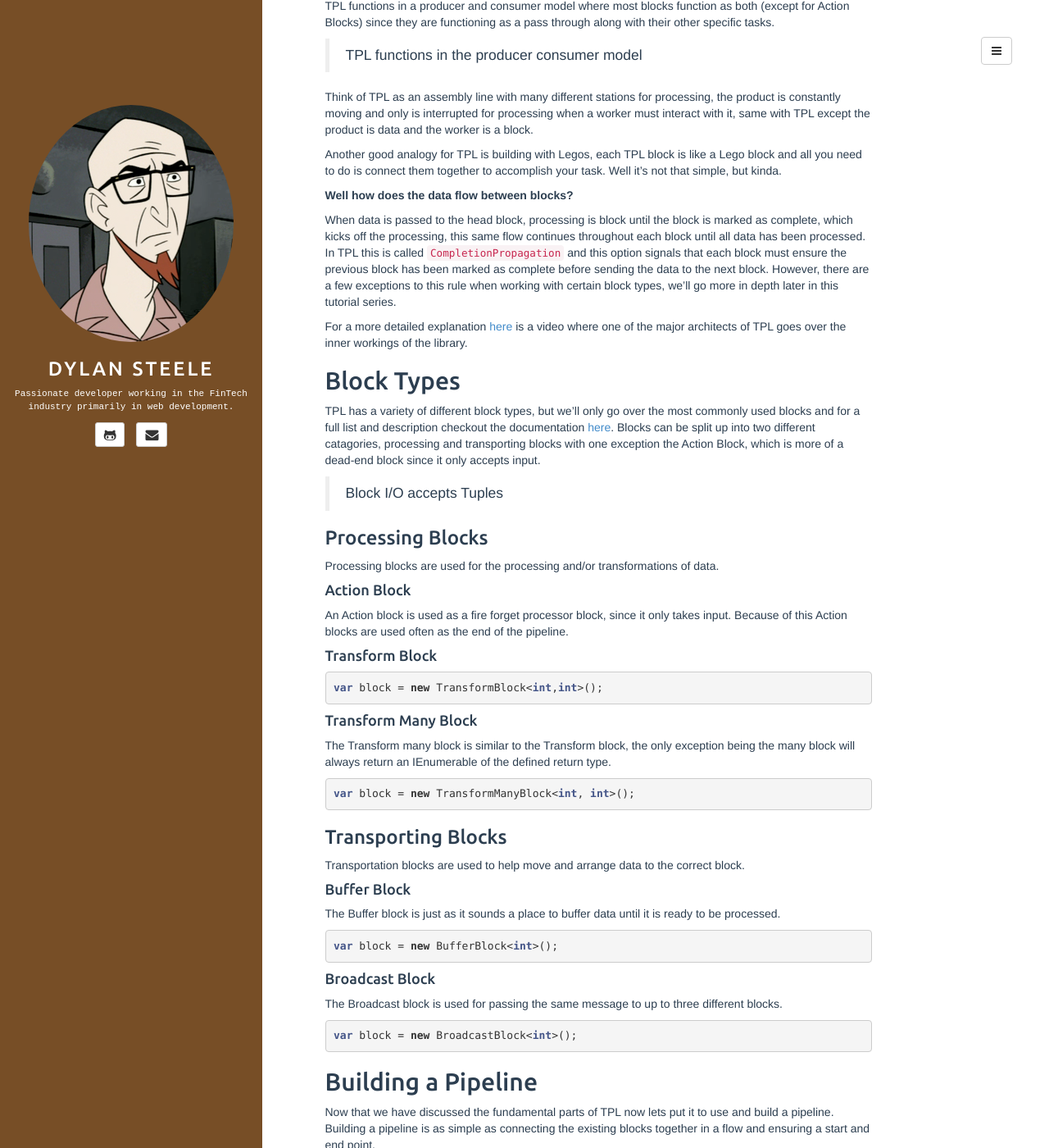
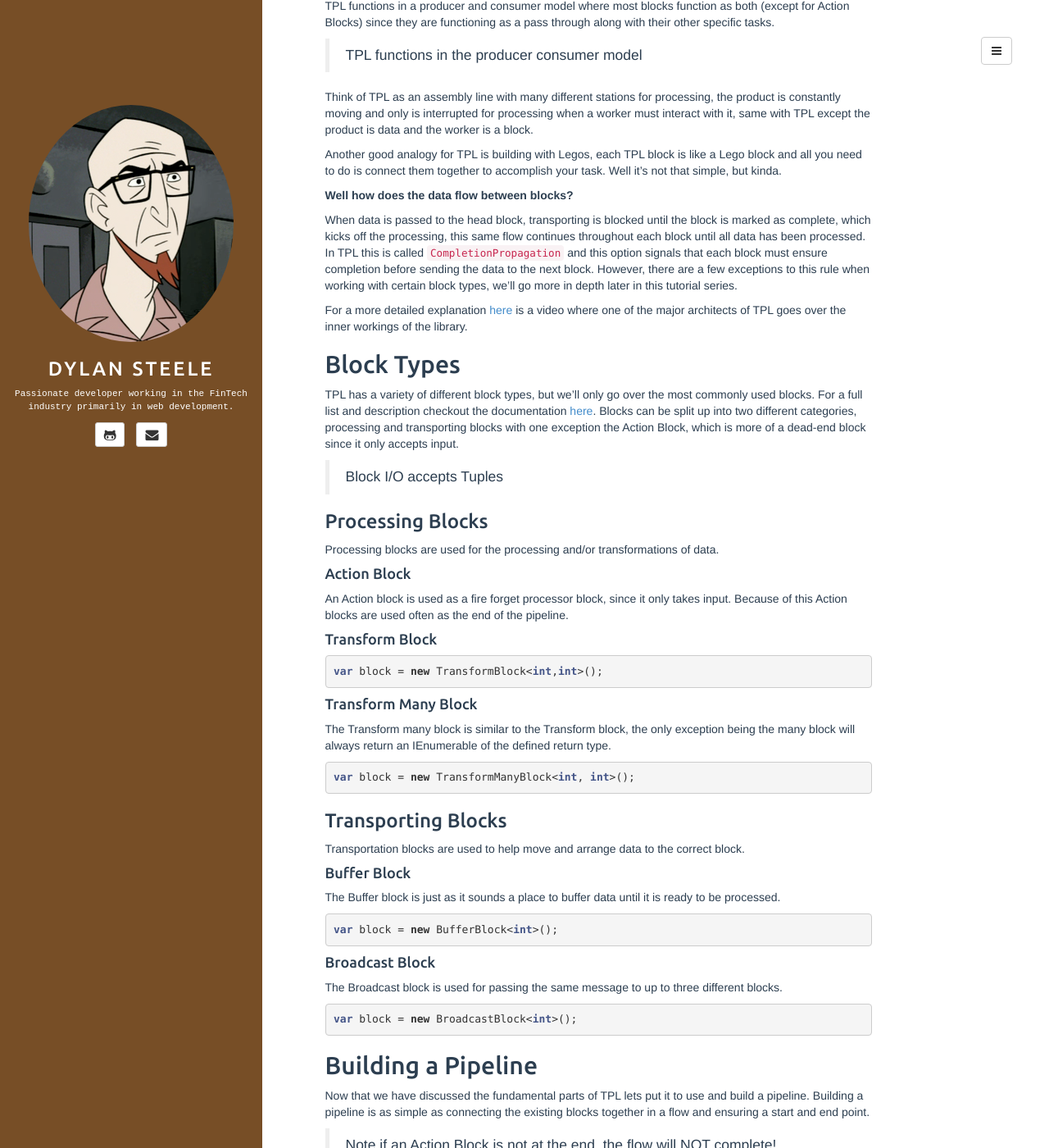
Before and after one commit to dills122/Blog, a Jekyll site: the page built from _posts/2019-01-05-tpl-dataflow-introduction.md, in a window 1280 px wide and 1400 px high, scrolled down 732 px. Shown: the whole window at 82% size. Built offline with Jekyll 4.4.1, drawn with Linux system fonts in a browser that asks for light colours.

Commit message:
small changes.

```diff
--- a/_posts/2019-01-05-tpl-dataflow-introduction.md
+++ b/_posts/2019-01-05-tpl-dataflow-introduction.md
@@ -38,13 +38,13 @@ Another good analogy for TPL is building with Legos, each TPL block is like a Le
 
 **Well how does the data flow between blocks?**
 
-When data is passed to the head block, processing is block until the block is marked as complete, which kicks off the processing, this same flow continues throughout each block until all data has been processed. In TPL this is called `CompletionPropagation` and this option signals that each block must ensure the previous block has been marked as complete before sending the data to the next block. However, there are a few exceptions to this rule when working with certain block types, we'll go more in depth later in this tutorial series.
+When data is passed to the head block, transporting is blocked until the block is marked as complete, which kicks off the processing, this same flow continues throughout each block until all data has been processed. In TPL this is called `CompletionPropagation` and this option signals that each block must ensure completion before sending the data to the next block. However, there are a few exceptions to this rule when working with certain block types, we'll go more in depth later in this tutorial series.
 
 For a more detailed explanation [here](https://channel9.msdn.com/Shows/Going+Deep/Stephen-Toub-Inside-TPL-Dataflow) is a video where one of the major architects of TPL goes over the inner workings of the library.
 
 ## Block Types
 
-TPL has a variety of different block types, but we'll only go over the most commonly used blocks and for a full list and description checkout the documentation [here](https://docs.microsoft.com/en-us/dotnet/standard/parallel-programming/dataflow-task-parallel-library#predefined-dataflow-block-types). Blocks can be split up into two different catagories, processing and transporting blocks with one exception the Action Block, which is more of a dead-end block since it only accepts input.
+TPL has a variety of different block types, but we'll only go over the most commonly used blocks. For a full list and description checkout the documentation [here](https://docs.microsoft.com/en-us/dotnet/standard/parallel-programming/dataflow-task-parallel-library#predefined-dataflow-block-types). Blocks can be split up into two different categories, processing and transporting blocks with one exception the Action Block, which is more of a dead-end block since it only accepts input.
 
 > Block I/O accepts Tuples
 
@@ -101,7 +101,7 @@ var block = new BroadcastBlock<int>();
 
 ## Building a Pipeline
 
-Now that we have discussed the fundamental parts of TPL now lets put it to use and build a pipeline. Building a pipeline is as simple as connecting the existing blocks together in a flow and ensuring a start and end point.
+Now that we have discussed the fundamental parts of TPL lets put it to use and build a pipeline. Building a pipeline is as simple as connecting the existing blocks together in a flow and ensuring a start and end point.
 
 > Note if an Action Block is not at the end, the flow will NOT complete!
 
```
